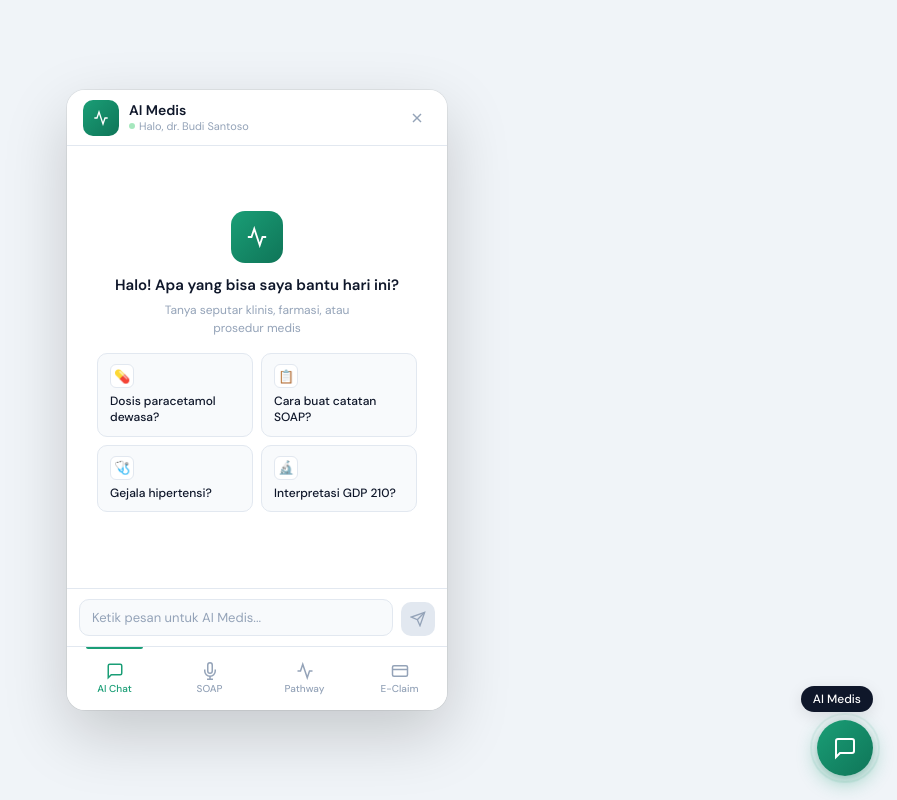
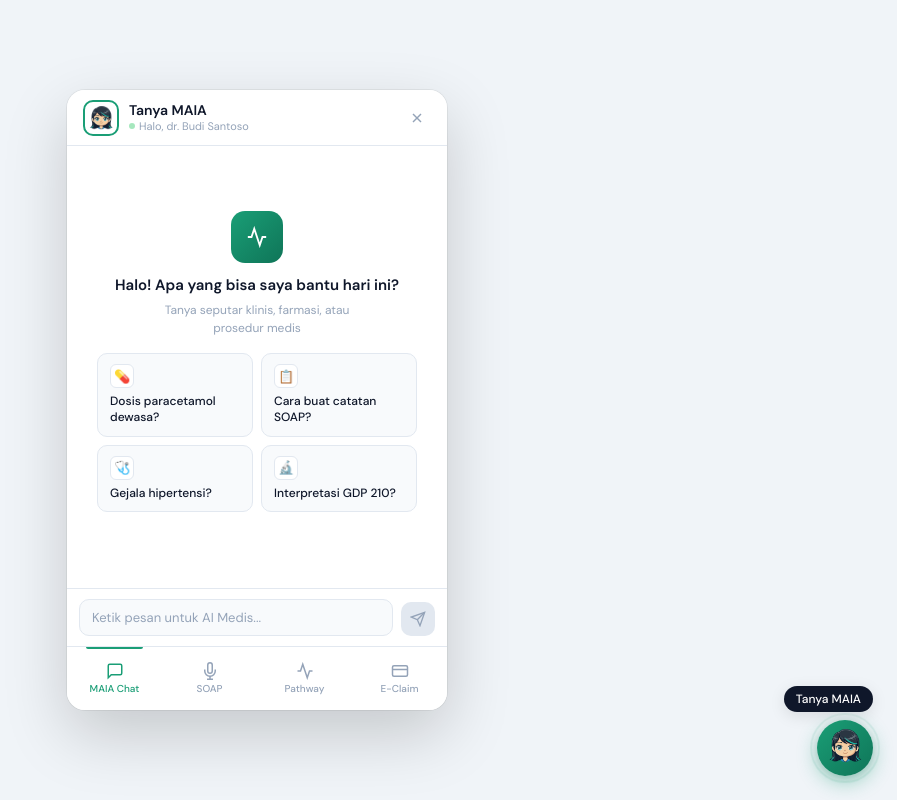
Before and after one commit to alamqis65/his-ai-widget, a Preact app: page / in a window 1280 px wide. Shown: the whole page, without its empty margins (383-1280 px from the left). Built offline with nearby package versions, Linux system fonts and the light colour scheme.

Commit message:
perubahan design

```diff
--- a/package.json
+++ b/package.json
@@ -8,13 +8,13 @@
     "node": ">=22.0.0"
   },
 "scripts": {
-    "dev": "vite",
+  "dev": "npm run generate:styles && vite",
   "build": "tsc --noEmit && vite build",
   "preview": "vite preview",
   "type-check": "tsc --noEmit",
   "build:lib": "vite build --mode lib",
   "preview:lib": "python3 -m http.server 8080",
-    "prebuild:lib": "node scripts/generate-styles.cjs"
+  "generate:styles": "node scripts/generate-styles.cjs"
 },
   "dependencies": {
     "preact": "^10.23.2"
--- a/src/App.tsx
+++ b/src/App.tsx
@@ -4,7 +4,7 @@ import { ChatFeature } from '@/features/chat/ChatFeature'
 import { SpeechToSoapFeature } from '@/features/speech-to-soap/SpeechToSoapFeature'
 import { ClinicalPathwayFeature } from '@/features/clinical-pathway/ClinicalPathwayFeature'
 import { EClaimFeature } from '@/features/eclaim/EClaimFeature'
-
+import logo from '@/assets/MAIA_Head_Transparent.png'
 interface NavItem {
   id: ActiveFeature
   label: string
@@ -15,8 +15,8 @@ interface NavItem {
 const NAV: NavItem[] = [
   {
     id: 'chat',
-    label: 'AI Chat',
-    description: 'Tanya asisten klinis',
+    label: 'MAIA Chat',
+    description: 'Tanya MAIA',
     icon: (
       <svg width="18" height="18" viewBox="0 0 24 24" fill="none" stroke="currentColor" stroke-width="2">
         <path d="M21 15a2 2 0 01-2 2H7l-4 4V5a2 2 0 012-2h14a2 2 0 012 2z"/>
@@ -90,12 +90,10 @@ export function App() {
       <header class="widget-header">
         <div class="widget-header-left">
           <div class="widget-avatar">
-            <svg width="16" height="16" viewBox="0 0 24 24" fill="none" stroke="currentColor" stroke-width="2">
-              <path d="M22 12h-4l-3 9L9 3l-3 9H2"/>
-            </svg>
+            <img src={logo}  alt="MAIA Head" width={24} height={24} />
           </div>
           <div>
-            <p class="widget-header-title">AI Medis</p>
+            <p class="widget-header-title">Tanya MAIA</p>
             <p class="widget-header-sub">
               <span class="widget-status-dot"/>
               {cfg.userName ? `Halo, ${cfg.userName}` : 'Siap membantu'}
--- a/src/components/chat/ChatHeader.tsx
+++ b/src/components/chat/ChatHeader.tsx
@@ -14,7 +14,7 @@ export function ChatHeader({ onClear }: ChatHeaderProps) {
           </svg>
         </div>
         <div>
-          <p class="chat-header-name">AI Assistant</p>
+          <p class="chat-header-name">MAIA Chat</p>
           <p class="chat-header-status">
             <span class="status-dot" />
             Online
--- a/src/main.tsx
+++ b/src/main.tsx
@@ -1,6 +1,6 @@
 import { render } from 'preact'
 import { App } from './App'
-import './styles/index.css'
+// import './styles/index.css'
 import './sdk'
 
 // Dev preview — simulasi SDK init
--- a/src/sdk/index.tsx
+++ b/src/sdk/index.tsx
@@ -1,7 +1,8 @@
-import { render } from 'preact'
-import { injectStyles } from './injectStyles'
-import type { SDKConfig, ActiveFeature } from '@/types'
-import { App } from '@/App'
+import { render } from "preact";
+import { injectStyles } from "./injectStyles";
+import type { SDKConfig, ActiveFeature } from "@/types";
+import { App } from "@/App";
+import logo from '@/assets/MAIA_Head_Transparent.png'
 
 /**
  * his_ai_widget SDK — IIFE Library
@@ -15,110 +16,123 @@ import { App } from '@/App'
 
 // ─── Internal State ───────────────────────────────────────────────────────────
 
-let _config: SDKConfig = {}
-let _isOpen = false
-let _mounted = false
-let _container: HTMLElement | null = null
-let _fabBtn: HTMLElement | null = null
-let _fabLabel: HTMLElement | null = null
+let _config: SDKConfig = {};
+let _isOpen = false;
+let _mounted = false;
+let _container: HTMLElement | null = null;
+let _fabBtn: HTMLElement | null = null;
+let _fabLabel: HTMLElement | null = null;
 
 // ─── DOM Helpers ──────────────────────────────────────────────────────────────
 
 function mountFAB(): void {
-  if (document.getElementById('his-ai-fab')) return
+  if (document.getElementById("his-ai-fab")) return;
 
-  const fab = document.createElement('div')
-  fab.id = 'his-ai-fab'
+  const fab = document.createElement("div");
+  fab.id = "his-ai-fab";
   fab.innerHTML = `
-    <div id="his-ai-fab-label" class="sdk-fab-label">AI Medis</div>
+    <div id="his-ai-fab-label" class="sdk-fab-label" style="display: inline">Tanya MAIA</div></div>
     <button id="his-ai-fab-btn" class="sdk-fab-btn" aria-label="Buka AI Medis Widget">
-      <svg class="sdk-fab-icon-open" width="24" height="24" viewBox="0 0 24 24" fill="none" stroke="currentColor" stroke-width="2">
-        <path d="M21 15a2 2 0 01-2 2H7l-4 4V5a2 2 0 012-2h14a2 2 0 012 2z"/>
-      </svg>
+      <div class="sdk-fab-icon-open" width="24" height="24" viewBox="0 0 24 24" fill="none" stroke="currentColor" stroke-width="2">
+        <img src=${logo} alt="MAIA Head" width="34" height="34" />
+      </div>
       <svg class="sdk-fab-icon-close" width="22" height="22" viewBox="0 0 24 24" fill="none" stroke="currentColor" stroke-width="2">
         <line x1="18" y1="6" x2="6" y2="18"/><line x1="6" y1="6" x2="18" y2="18"/>
       </svg>
     </button>
-  `
-  document.body.appendChild(fab)
+  `;
+  document.body.appendChild(fab);
 
-  _fabBtn = document.getElementById('his-ai-fab-btn')
-  _fabLabel = document.getElementById('his-ai-fab-label')
-  _fabBtn?.addEventListener('click', () => HISWidget.toggle())
+  _fabBtn = document.getElementById("his-ai-fab-btn");
+  _fabLabel = document.getElementById("his-ai-fab-label");
+  _fabBtn?.addEventListener("click", () => HISWidget.toggle());
 }
 
 function mountWidget(): void {
-  if (_mounted) return
+  if (_mounted) return;
 
-  _container = document.createElement('div')
-  _container.id = 'his-ai-widget-container'
-  _container.className = 'sdk-widget-panel'
-  document.body.appendChild(_container)
+  _container = document.createElement("div");
+  _container.id = "his-ai-widget-container";
+  _container.className = "sdk-widget-panel";
+  document.body.appendChild(_container);
 
-  render(<App />, _container)
-  _mounted = true
+  render(<App />, _container);
+  _mounted = true;
 }
 
 // ─── SDK Object ───────────────────────────────────────────────────────────────
 
 const HISWidget = {
   init(config: SDKConfig = {}): void {
-    _config = { theme: 'light', ...config }
+    _config = { theme: "light", ...config };
 
-    injectStyles()
+    injectStyles();
 
     const doMount = () => {
-      mountFAB()
-      mountWidget()
-      _container?.setAttribute('data-theme', _config.theme ?? 'light')
+      mountFAB();
+      mountWidget();
+      _container?.setAttribute("data-theme", _config.theme ?? "light");
+    };
+
+    if (document.readyState === "loading") {
+      document.addEventListener("DOMContentLoaded", doMount);
+    } else {
+      doMount();
     }
 
-    if (document.readyState === 'loading') {
-      document.addEventListener('DOMContentLoaded', doMount)
-    } else {
-      doMount()
-    }
-
-    console.info('[his_ai_widget] v0.2.0 initialized', {
-      user: _config.userName ?? '(anonymous)',
+    console.info("[his_ai_widget] v0.2.0 initialized", {
+      user: _config.userName ?? "(anonymous)",
       mock: !_config.apiBaseUrl,
-    })
+    });
   },
 
   open(): void {
-    if (!_isOpen) this.toggle()
+    if (!_isOpen) this.toggle();
   },
 
   close(): void {
-    if (_isOpen) this.toggle()
+    if (_isOpen) this.toggle();
   },
 
   toggle(): void {
-    _isOpen = !_isOpen
-    _container?.classList.toggle('sdk-widget-panel--open', _isOpen)
-    _fabBtn?.classList.toggle('sdk-fab-btn--open', _isOpen)
-    if (_fabLabel) _fabLabel.textContent = _isOpen ? 'Tutup' : 'AI Medis'
-    window.dispatchEvent(new CustomEvent(_isOpen ? 'his_ai:open' : 'his_ai:close'))
+    _isOpen = !_isOpen;
+    _container?.classList.toggle("sdk-widget-panel--open", _isOpen);
+    _fabBtn?.classList.toggle("sdk-fab-btn--open", _isOpen);
+    if (_fabLabel) {
+      if (_isOpen) {
+        _fabLabel.style.display = "none";
+      } else {
+        _fabLabel.style.display = "inline"; // atau 'block', sesuai kebutuhan layout
+        _fabLabel.innerHTML = "Tanya MAIA";
+      }
+    }
+    window.dispatchEvent(
+      new CustomEvent(_isOpen ? "his_ai:open" : "his_ai:close"),
+    );
   },
 
-  setPatient(ctx: Pick<SDKConfig, 'patientId' | 'visitId' | 'doctorId' | 'departmentId'>): void {
-    _config = { ..._config, ...ctx }
+  setPatient(
+    ctx: Pick<SDKConfig, "patientId" | "visitId" | "doctorId" | "departmentId">,
+  ): void {
+    _config = { ..._config, ...ctx };
   },
 
   navigateTo(feature: ActiveFeature): void {
-    window.dispatchEvent(new CustomEvent('his_ai:navigate', { detail: { feature } }))
-    this.open()
+    window.dispatchEvent(
+      new CustomEvent("his_ai:navigate", { detail: { feature } }),
+    );
+    this.open();
   },
 
   get isOpen(): boolean {
-    return _isOpen
+    return _isOpen;
   },
 
   /** @internal — dibaca oleh App.tsx */
   _getConfig(): SDKConfig {
-    return _config
+    return _config;
   },
-}
+};
 
 // ─── Expose ke window ─────────────────────────────────────────────────────────
 // Assign ke window secara eksplisit — ini yang membuat his_ai_widget tersedia
@@ -126,8 +140,8 @@ const HISWidget = {
 
 declare global {
   interface Window {
-    his_ai_widget: typeof HISWidget
+    his_ai_widget: typeof HISWidget;
   }
 }
 
-window.his_ai_widget = HISWidget
+window.his_ai_widget = HISWidget;
--- a/src/sdk/injectStyles.ts
+++ b/src/sdk/injectStyles.ts
@@ -89,7 +89,7 @@ input, textarea { font-family: var(--font); }
   width: 36px;
   height: 36px;
   border-radius: var(--radius-md);
-  background: linear-gradient(135deg, var(--brand), var(--brand-dark));
+  border: 2px solid var(--brand);
   display: flex;
   align-items: center;
   justify-content: center;
--- a/src/styles/index.css
+++ b/src/styles/index.css
@@ -79,7 +79,7 @@ input, textarea { font-family: var(--font); }
   width: 36px;
   height: 36px;
   border-radius: var(--radius-md);
-  background: linear-gradient(135deg, var(--brand), var(--brand-dark));
+  border: 2px solid var(--brand);
   display: flex;
   align-items: center;
   justify-content: center;
```
Also changed, not shown: tsconfig.json (+9 -12 lines), src/assets/MAIA_Head_Transparent.png (added). Lines whose indentation alone changed are shown as unchanged.
